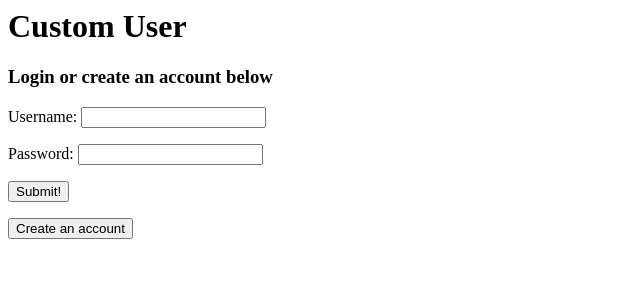
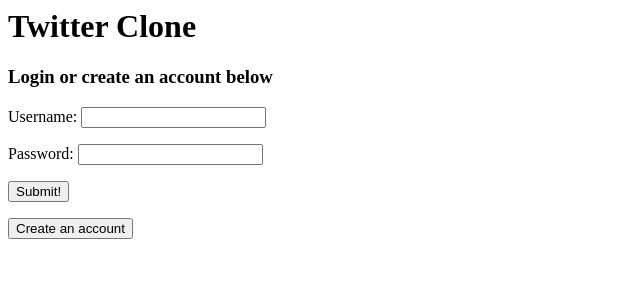
Before and after one commit to sepabailey/twitterclone, a Django app: page /login/ in a window 1280 px wide. Shown: the top 300 px of the page, without its empty margins (0-640 px from the left). Run offline with Django 3.2, Linux system fonts and the light colour scheme.

Commit message:
Updated login url title

```diff
--- a/templates/genericform.html
+++ b/templates/genericform.html
@@ -1,4 +1,4 @@
-<h1>Custom User</h1>
+<h1>Twitter Clone</h1>
 <h3>Login or create an account below</h3>
 <form action="" method="post">
   {% csrf_token %} {{ form.as_p }}
```
